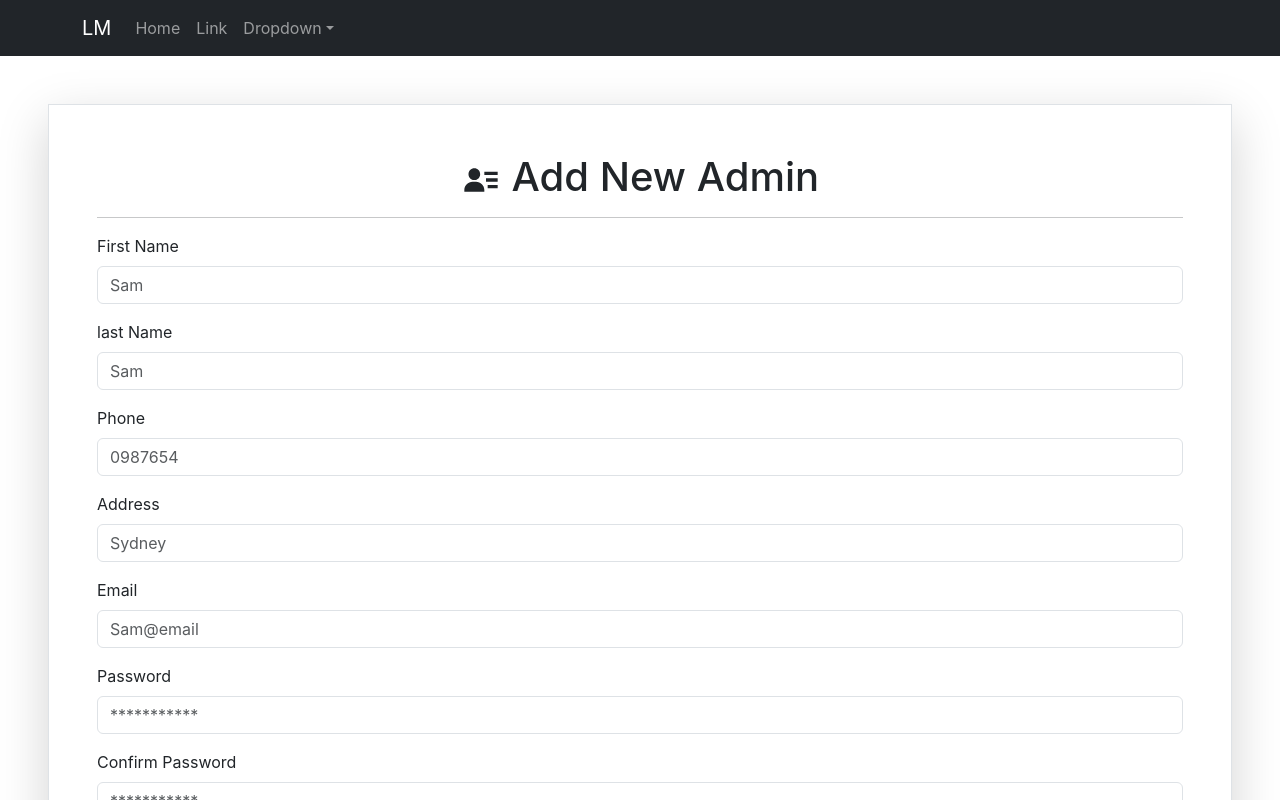
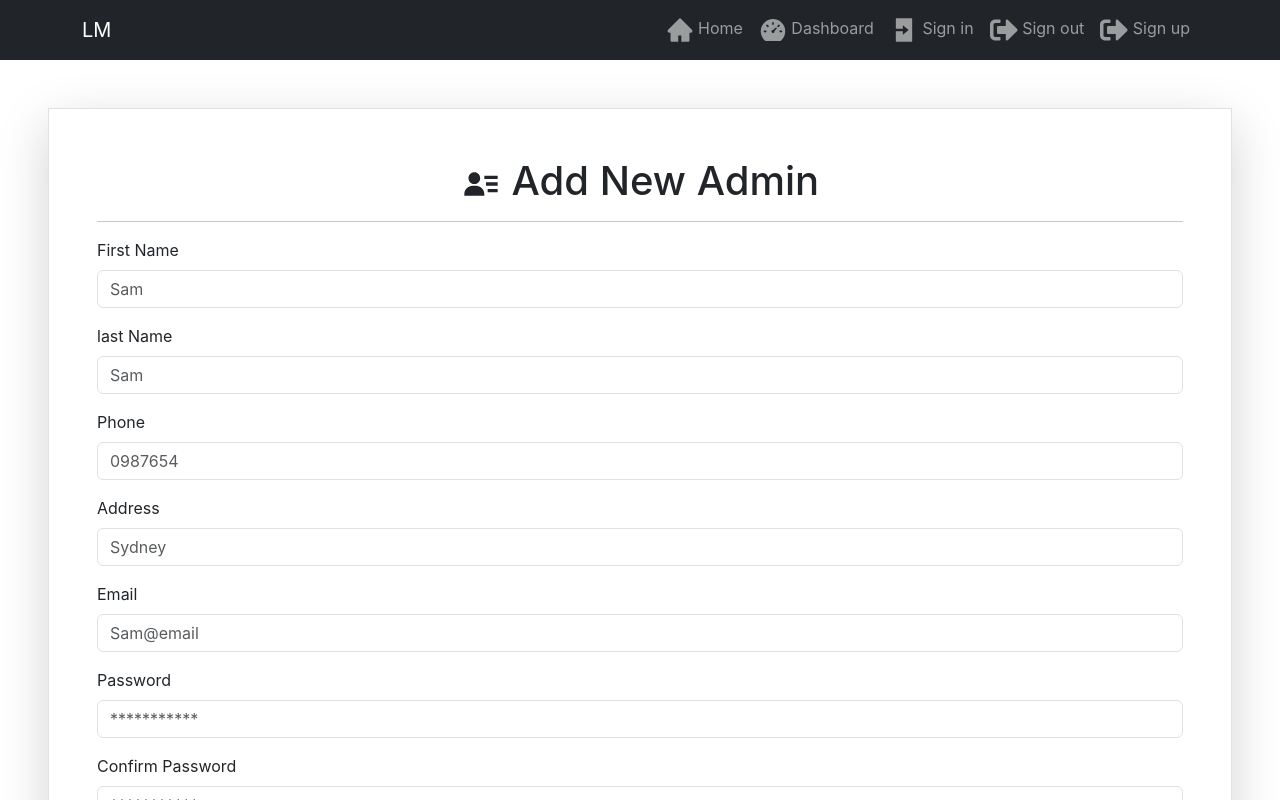
Before and after one commit to AlexMagar/Library-client, a React (Create React App) app: page /new-admin in a window 1280 px wide. Shown: the top 800 px of the page. Built offline with nearby package versions, Linux system fonts and the light colour scheme.

Commit message:
Header and Footer added

```diff
--- a/src/components/layout/Footer.js
+++ b/src/components/layout/Footer.js
@@ -3,7 +3,7 @@ import React from 'react'
 export const Footer = () => {
   return (
     <footer className='bg-dark text-light text-center p-5'>
-        &copy; all right reserved! Library management | Made with 🧠
+        &copy; all right reserved! Library Management | Made by Laxman with 🧠
     </footer>
   )
 }
--- a/src/components/layout/Header.js
+++ b/src/components/layout/Header.js
@@ -2,32 +2,29 @@ import React from 'react'
 import Container from 'react-bootstrap/Container';
 import Nav from 'react-bootstrap/Nav';
 import Navbar from 'react-bootstrap/Navbar';
-import NavDropdown from 'react-bootstrap/NavDropdown';
+import {AiFillHome, AiFillDashboard} from 'react-icons/ai'
+import {BiSolidLogIn} from 'react-icons/bi'
+import { FaSignOutAlt } from "react-icons/fa";
 
 export const Header = () => {
   return (
+    <div>
         <Navbar expand="md" bg="dark" variant='dark'>
             <Container>
               <Navbar.Brand href="#home">LM</Navbar.Brand>
               <Navbar.Toggle aria-controls="basic-navbar-nav" />
               <Navbar.Collapse id="basic-navbar-nav">
-                      <Nav className="me-auto">
-                        <Nav.Link href="#home">Home</Nav.Link>
-                        <Nav.Link href="#link">Link</Nav.Link>
-                        <NavDropdown title="Dropdown" id="basic-nav-dropdown">
-                          <NavDropdown.Item href="#action/3.1">Action</NavDropdown.Item>
-                          <NavDropdown.Item href="#action/3.2">
-                            Another action
-                          </NavDropdown.Item>
-                          <NavDropdown.Item href="#action/3.3">Something</NavDropdown.Item>
-                          <NavDropdown.Divider />
-                          <NavDropdown.Item href="#action/3.4">
-                            Separated link
-                          </NavDropdown.Item>
-                        </NavDropdown>
+                <Nav className="ms-auto">
+                  <Nav.Link href="#home">
+                    <AiFillHome className='fs-3'/> Home</Nav.Link>
+                  <Nav.Link href="#link"> <AiFillDashboard className='fs-3'/> Dashboard</Nav.Link>
+                  <Nav.Link href="#link"> <BiSolidLogIn className='fs-3'/> Sign in</Nav.Link>
+                  <Nav.Link href="#link"> <FaSignOutAlt className='fs-3'/> Sign out</Nav.Link>
+                  <Nav.Link href="#link"> <FaSignOutAlt className='fs-3'/> Sign up</Nav.Link>
                 </Nav>
                 </Navbar.Collapse>
             </Container>
         </Navbar>
-        );
-    };
+    </div>
+  )
+}
```
Lines whose indentation alone changed are shown as unchanged.
